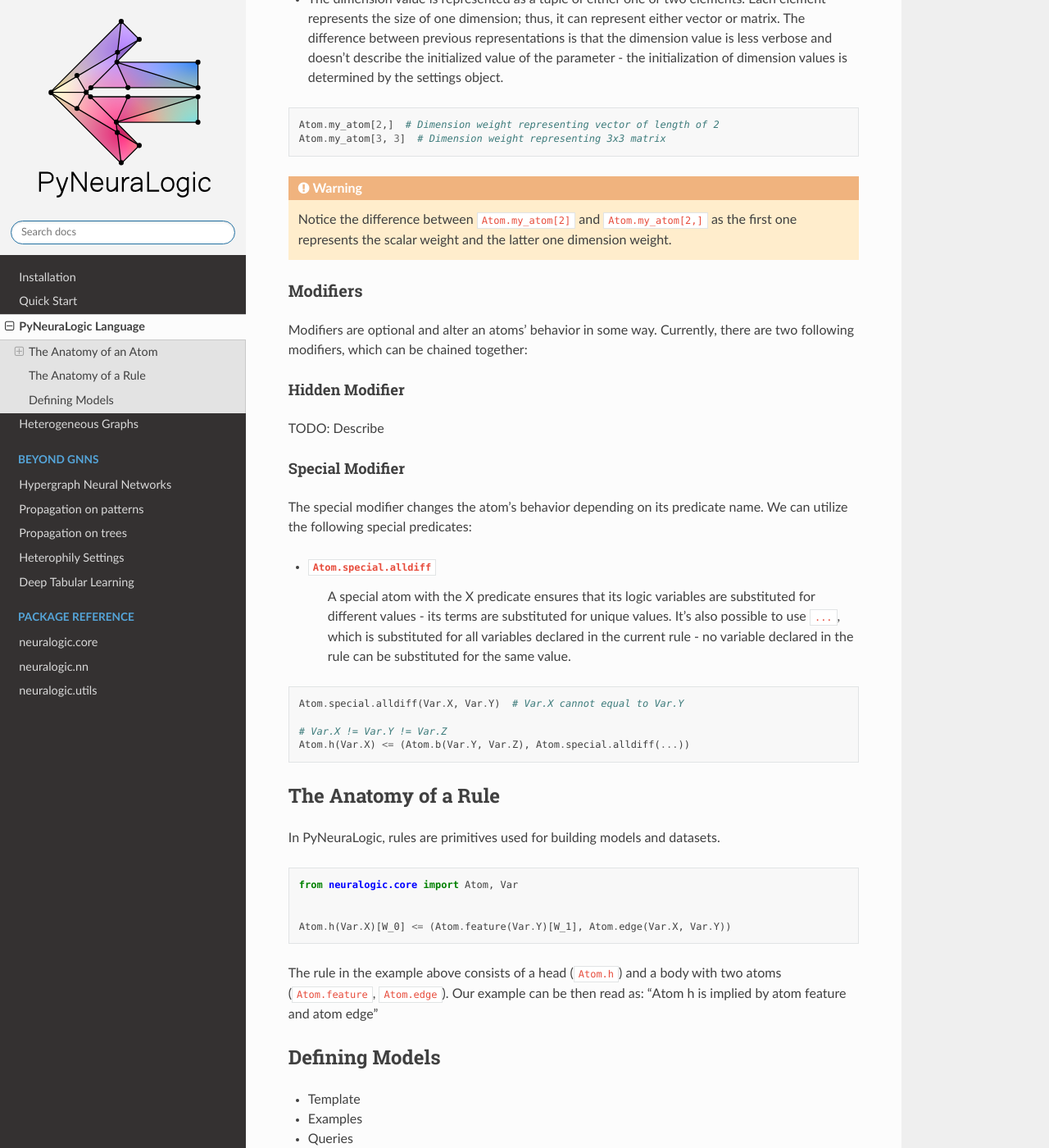
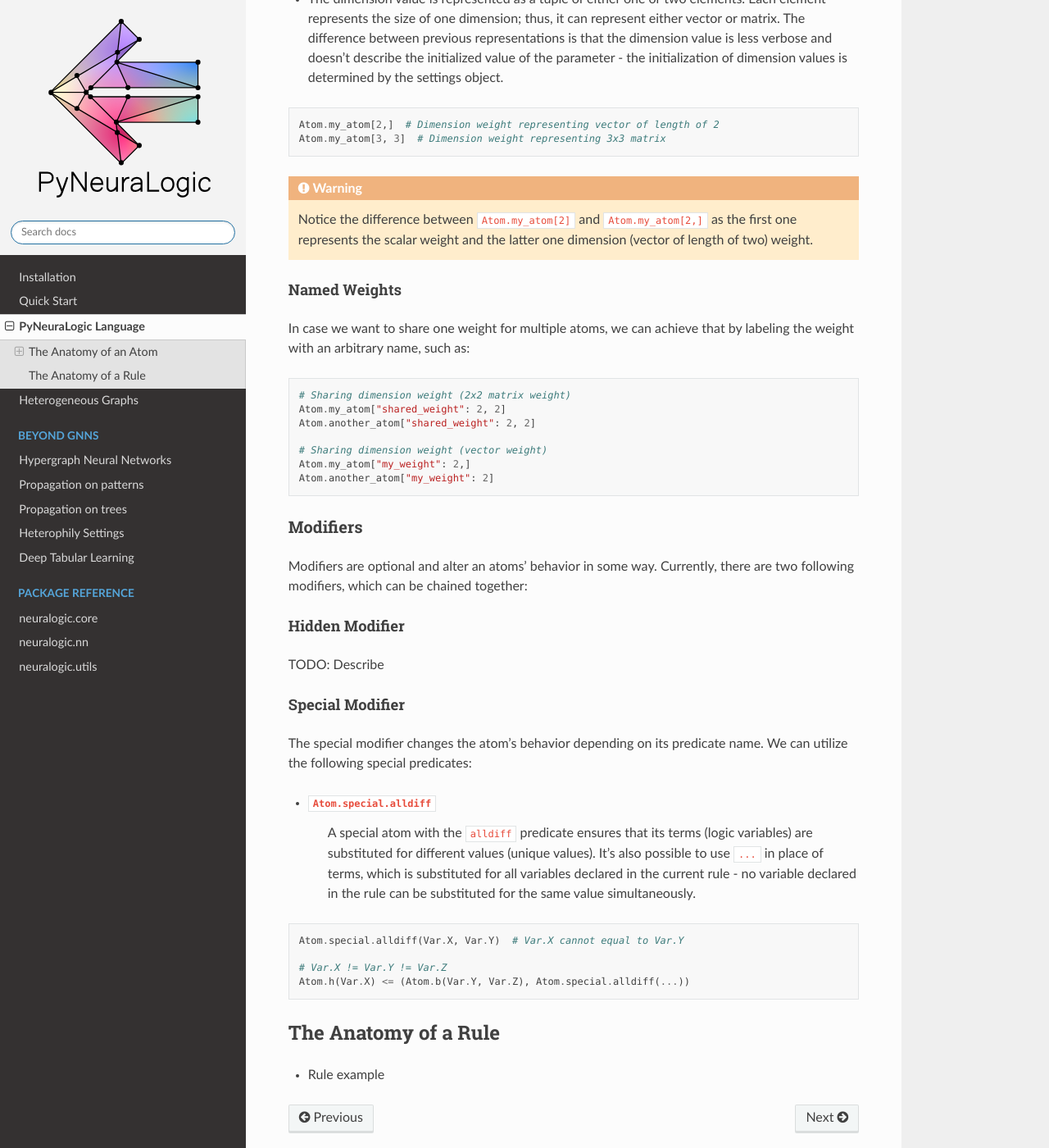
Before and after one commit to LukasZahradnik/PyNeuraLogic, a Sphinx documentation site: the page built from docs/language.rst, in a window 1280 px wide and 1400 px high, scrolled down 2121 px. Shown: the whole window at 82% size. Built offline with Sphinx 7.4.7 and the Read the Docs theme 2.0.0, drawn with Linux system fonts in a browser that asks for light colours; some of the changed text lies outside the part shown.

Commit message:
Add named weights docs

```diff
--- a/docs/language.rst
+++ b/docs/language.rst
@@ -94,7 +94,7 @@ Atom's weight is optional and defines the atom's learnable parameter. The weight
 
 
 .. NOTE::
-        Matrix and vector values can also be in the form of numpy arrays.
+        Matrix and vector values can also be in the form of `NumPy <https://numpy.org/>`_ arrays.
 
 - The dimension value is represented as a tuple of either one or two elements. Each element represents the size of one dimension; thus, it can represent either vector or matrix. The difference between previous representations is that the dimension value is less verbose and doesn't describe the initialized value of the parameter - the initialization of dimension values is determined by the settings object.
 
@@ -105,7 +105,22 @@ Atom's weight is optional and defines the atom's learnable parameter. The weight
 
 
 .. WARNING::
-    Notice the difference between :code:`Atom.my_atom[2]` and :code:`Atom.my_atom[2,]` as the first one represents the scalar weight and the latter one dimension weight.
+    Notice the difference between :code:`Atom.my_atom[2]` and :code:`Atom.my_atom[2,]` as the first one represents the scalar weight and the latter one dimension (vector of length of two) weight.
+
+Named Weights
+^^^^^^^^^^^^^
+
+In case we want to share one weight for multiple atoms, we can achieve that by labeling the weight with an arbitrary name, such as:
+
+.. code-block:: Python
+
+    # Sharing dimension weight (2x2 matrix weight)
+    Atom.my_atom["shared_weight": 2, 2]
+    Atom.another_atom["shared_weight": 2, 2]
+
+    # Sharing dimension weight (vector weight)
+    Atom.my_atom["my_weight": 2,]
+    Atom.another_atom["my_weight": 2]
 
 
 .. _modifier-label:
@@ -129,7 +144,7 @@ Special Modifier
 The special modifier changes the atom's behavior depending on its predicate name. We can utilize the following special predicates:
 
 - :code:`Atom.special.alldiff`
-    A special atom with the X predicate ensures that its logic variables are substituted for different values - its terms are substituted for unique values. It's also possible to use :code:`...`, which is substituted for all variables declared in the current rule - no variable declared in the rule can be substituted for the same value.
+    A special atom with the :code:`alldiff` predicate ensures that its terms (logic variables) are substituted for different values (unique values). It's also possible to use :code:`...` in place of terms, which is substituted for all variables declared in the current rule - no variable declared in the rule can be substituted for the same value simultaneously.
 
 
 .. code-block:: Python
@@ -143,23 +158,4 @@ The special modifier changes the atom's behavior depending on its predicate name
 The Anatomy of a Rule
 #####################
 
-In PyNeuraLogic, rules are primitives used for building models and datasets.
-
-.. code-block:: Python
-
-    from neuralogic.core import Atom, Var
-
-
-    Atom.h(Var.X)[W_0] <= (Atom.feature(Var.Y)[W_1], Atom.edge(Var.X, Var.Y))
-
-The rule in the example above consists of a head (:code:`Atom.h`) and a body with two atoms
-(:code:`Atom.feature`, :code:`Atom.edge`). Our example can be then read as:
-"Atom h is implied by atom feature and atom edge"
-
-
-Defining Models
-###############
-
-- Template
-- Examples
-- Queries
+- Rule example
```
Also changed, not shown: other parts of docs/language.rst (+1 -1 lines).
